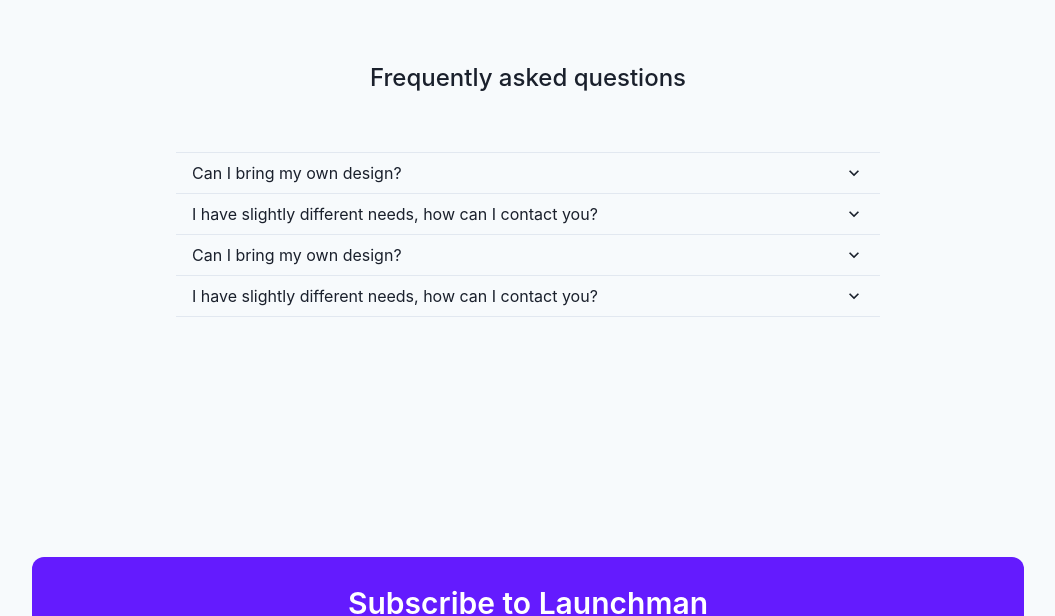
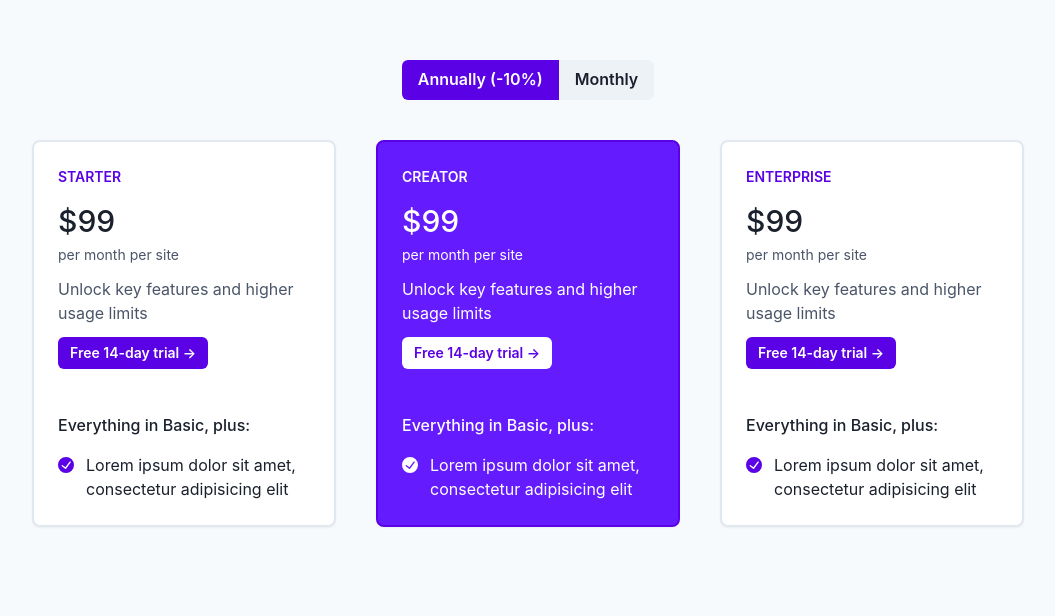
Before and after one commit to bdcorps/chakra-ui-landing-page-nextjs, a React (Vite) app: page / in a window 1280 px wide. Shown: the part 1764-2380 px from the top of the page, without its empty margins (112-1167 px from the left). Built offline with nearby package versions, Linux system fonts and the light colour scheme.

Commit message:
add pricing box

```diff
--- a/package.json
+++ b/package.json
@@ -8,6 +8,7 @@
     "preview": "vite preview"
   },
   "dependencies": {
+    "@chakra-ui/icons": "^2.0.3",
     "@chakra-ui/react": "^2.2.1",
     "@emotion/react": "^11.9.0",
     "@emotion/styled": "^11.8.1",
--- a/src/App.tsx
+++ b/src/App.tsx
@@ -6,6 +6,7 @@ import {
   AccordionPanel,
   Box,
   Button,
+  ButtonGroup,
   Center,
   Container,
   Flex,
@@ -18,7 +19,9 @@ import {
   Text,
   VStack,
 } from "@chakra-ui/react";
+import { useState } from "react";
 import { Helmet } from "react-helmet";
+import PricingBox from "./components/PricingBox";
 
 function FAQ({ items }: any) {
   return (
@@ -102,6 +105,8 @@ const App = () => {
   const { name, title, description, image, features, faq, twitterHandle } =
     site;
 
+  const [isBilledAnnually, setIsBilledAnnually] = useState<boolean>(true);
+
   return (
     <>
       <Helmet>
@@ -172,6 +177,35 @@ const App = () => {
           </SimpleGrid>
         </Container>
 
+        <Container py={28} maxW="container.lg" w="full">
+          <VStack spacing={10} align="center">
+            <ButtonGroup isAttached>
+              <Button
+                onClick={() => {
+                  setIsBilledAnnually(true);
+                }}
+                colorScheme={isBilledAnnually ? "brand" : "gray"}
+              >
+                Annually (-10%)
+              </Button>
+              <Button
+                onClick={() => {
+                  setIsBilledAnnually(false);
+                }}
+                colorScheme={isBilledAnnually ? "gray" : "brand"}
+              >
+                Monthly
+              </Button>
+            </ButtonGroup>
+
+            <SimpleGrid columns={[1, null, 3]} spacing={10}>
+              <PricingBox pro={false} name="Starter" />
+              <PricingBox pro={true} name="Creator" />
+              <PricingBox pro={false} name="Enterprise" />
+            </SimpleGrid>
+          </VStack>
+        </Container>
+
         <Container py={28} maxW="container.md">
           <Box w="full">
             <VStack spacing={10} w="full">
--- /dev/null
+++ b/src/components/PricingBox.tsx
@@ -0,0 +1,86 @@
+import { CheckCircleIcon } from "@chakra-ui/icons";
+import {
+  Box,
+  Button,
+  HStack,
+  List,
+  ListIcon,
+  ListItem,
+  Text,
+  VStack,
+} from "@chakra-ui/react";
+import { FunctionComponent } from "react";
+
+interface PricingBoxProps {
+  pro: boolean;
+  name: string;
+}
+
+const PricingBox: FunctionComponent<PricingBoxProps> = ({
+  pro,
+  name,
+}: PricingBoxProps) => {
+  return (
+    <Box
+      boxShadow="sm"
+      p={6}
+      rounded="lg"
+      bg={pro ? "brand.400" : "white"}
+      borderColor={pro ? "brand.500" : "gray.200"}
+      borderWidth={2}
+      color={pro ? "white" : "current"}
+    >
+      <VStack spacing={3} align="flex-start">
+        <Text
+          color={pro ? "white" : "brand.500"}
+          fontWeight={600}
+          casing="uppercase"
+          fontSize="sm"
+        >
+          {name}
+        </Text>
+        <Box w="full">
+          <Text fontSize="3xl" fontWeight="medium">
+            $99
+          </Text>
+          <Text color={pro ? "white" : "gray.600"} fontSize="sm">
+            per month per site
+          </Text>
+        </Box>
+
+        <Text color={pro ? "white" : "gray.600"}>
+          Unlock key features and higher usage limits
+        </Text>
+        <VStack>
+          <Button
+            size="sm"
+            color={pro ? "brand.500" : "white"}
+            bgColor={pro ? "white" : "brand.500"}
+          >
+            Free 14-day trial →
+          </Button>
+        </VStack>
+
+        <VStack pt={8} spacing={4} align="flex-start">
+          <Text fontWeight="medium">Everything in Basic, plus:</Text>
+          <List spacing={3}>
+            <ListItem>
+              <HStack align="flex-start" spacing={1}>
+                <ListIcon
+                  as={CheckCircleIcon}
+                  color={pro ? "white" : "brand.500"}
+                  mt={1}
+                />
+                <Text>
+                  Lorem ipsum dolor sit amet, consectetur adipisicing elit
+                </Text>
+              </HStack>
+            </ListItem>
+          </List>
+        </VStack>
+      </VStack>
+    </Box>
+  );
+};
+
+export default PricingBox;
```
Also changed, not shown: 1 other file (tests, documents, lock files or other folders).
